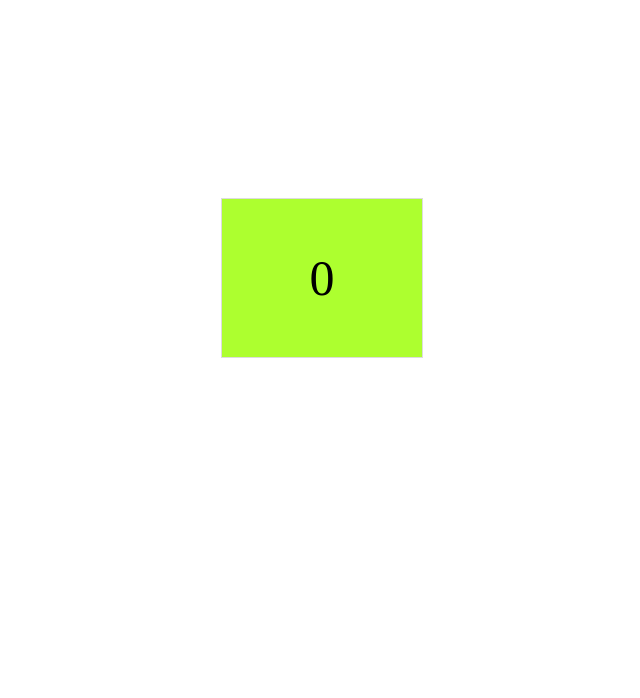
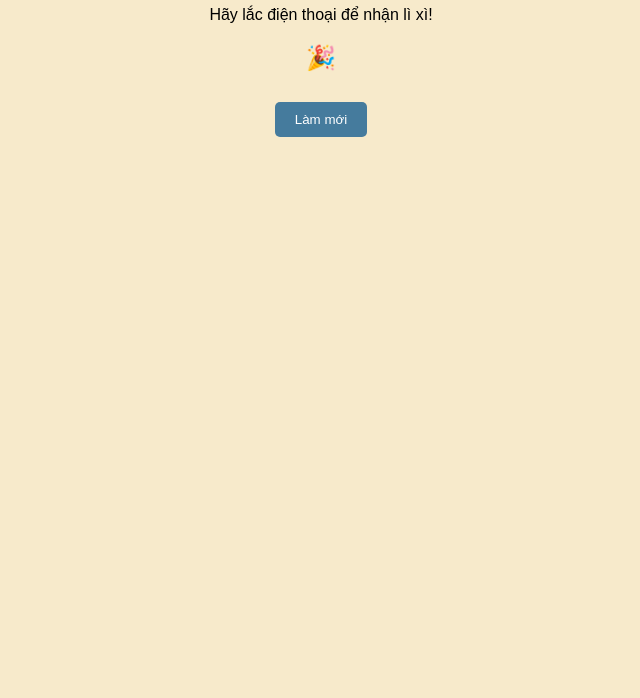
Before and after one commit to vanhoa690/hoadv_app, a plain HTML site: page index.html in a window 1280 px wide. Shown: the part 102-800 px from the top of the page, without its empty margins (319-959 px from the left). Drawn offline with Linux system fonts and the light colour scheme.

Commit message:
test lac lixi

```diff
--- a/index.html
+++ b/index.html
@@ -8,38 +8,52 @@
     <link rel="stylesheet" href="./style.css"></link>
 </head>
 <body>
-    <div class="box">
-        <div class="center-child" id="box">
-            <p id="value"></p>
-        </div>
-    </div>
-
+    <h1>Lắc Lì Xì</h1>
+    <p>Hãy lắc điện thoại để nhận lì xì!</p>
+    <div id="lixi">🎉</div>
+    <button class="button" onclick="resetLixi()">Làm mới</button>
     <script src="./shake.js"></script>
     <script type="text/javascript">
-        window.onload = function() {
-            const colorList = ['greenyellow', 'goldenrod', 'yellow', 'red', 'rebeccapurple', 'pink', 'white'];
-            let i = 0;
-            document.getElementById('value').innerHTML = i;
-            const myShakeEvent = new Shake({
-                threshold: 10
-            });
+        const lixiList = [
+                "Bạn nhận được 50,000 VNĐ! 🎁",
+                "Chúc mừng! Bạn nhận được 100,000 VNĐ! 🎉",
+                "Wow! Bạn nhận được 200,000 VNĐ! 🧧",
+                "Bạn nhận được 500,000 VNĐ! 🤑",
+                "Chúc mừng năm mới! Bạn nhận được 1,000,000 VNĐ! 🥳",
+                "Hôm nay bạn hơi đen, thử lại lần sau nhé! 😅"
+            ];
 
-            myShakeEvent.start();
+        // Chọn phần tử để hiển thị kết quả
+        const lixiDiv = document.getElementById("lixi");
 
-            window.addEventListener('shake', shakeEventDidOccur, false);
+        // Hàm để hiển thị lì xì ngẫu nhiên
+        function showLixi() {
+            const randomIndex = Math.floor(Math.random() * lixiList.length);
+            lixiDiv.textContent = lixiList[randomIndex];
+        }
 
-            function shakeEventDidOccur () {
-                i += 1;
-                document.getElementById('value').innerHTML = i;
-                document.getElementById('box').setAttribute("style", "background-color: "+colorList[i%7]+";");
-            }
+        // Hàm reset lì xì
+        function resetLixi() {
+            lixiDiv.textContent = "🎉";
+        }
 
-            function stopShake(){
-                shakeEvent.stop();
-            }
+        // Khởi tạo Shake.js
+        const shakeEvent = new Shake({
+            threshold: 15, // Độ nhạy của lắc
+            timeout: 1000  // Thời gian giữa các lần lắc
+        });
 
-            if(!("ondevicemotion" in window)){alert("Not Supported");}
-        };
-        </script>
+        // Bắt sự kiện lắc
+        shakeEvent.start();
+
+        window.addEventListener('shake', function() {
+            showLixi();
+        }, false);
+
+        // Đảm bảo dừng lắng nghe khi không cần thiết
+        window.addEventListener('beforeunload', function() {
+            shakeEvent.stop();
+        });
+    </script>
 </body>
 </html>
--- a/style.css
+++ b/style.css
@@ -1,19 +1,25 @@
-.box {
-  /* position: relative; */
-  margin-top: 25%;
+body {
+  font-family: Arial, sans-serif;
+  text-align: center;
+  margin: 0;
+  padding: 0;
+  background-color: #f7eacb;
 }
-
-.center-child {
-  background-color: greenyellow;
-  border: 1px solid gainsboro;
-  width: 200px;
-  /* height: 100px; */
-  position: absolute;
-  top: 50%;
-  left: 50%;
-  margin: -100px 0 0 -100px;
-  font-size: 50px;
-  text-align: center;
-  display: block;
-  vertical-align: middle;
+h1 {
+  color: #e63946;
+  margin-top: 50px;
 }
+#lixi {
+  font-size: 24px;
+  margin-top: 20px;
+  color: #1d3557;
+}
+.button {
+  margin-top: 30px;
+  padding: 10px 20px;
+  background-color: #457b9d;
+  color: white;
+  border: none;
+  border-radius: 5px;
+  cursor: pointer;
+}
```
